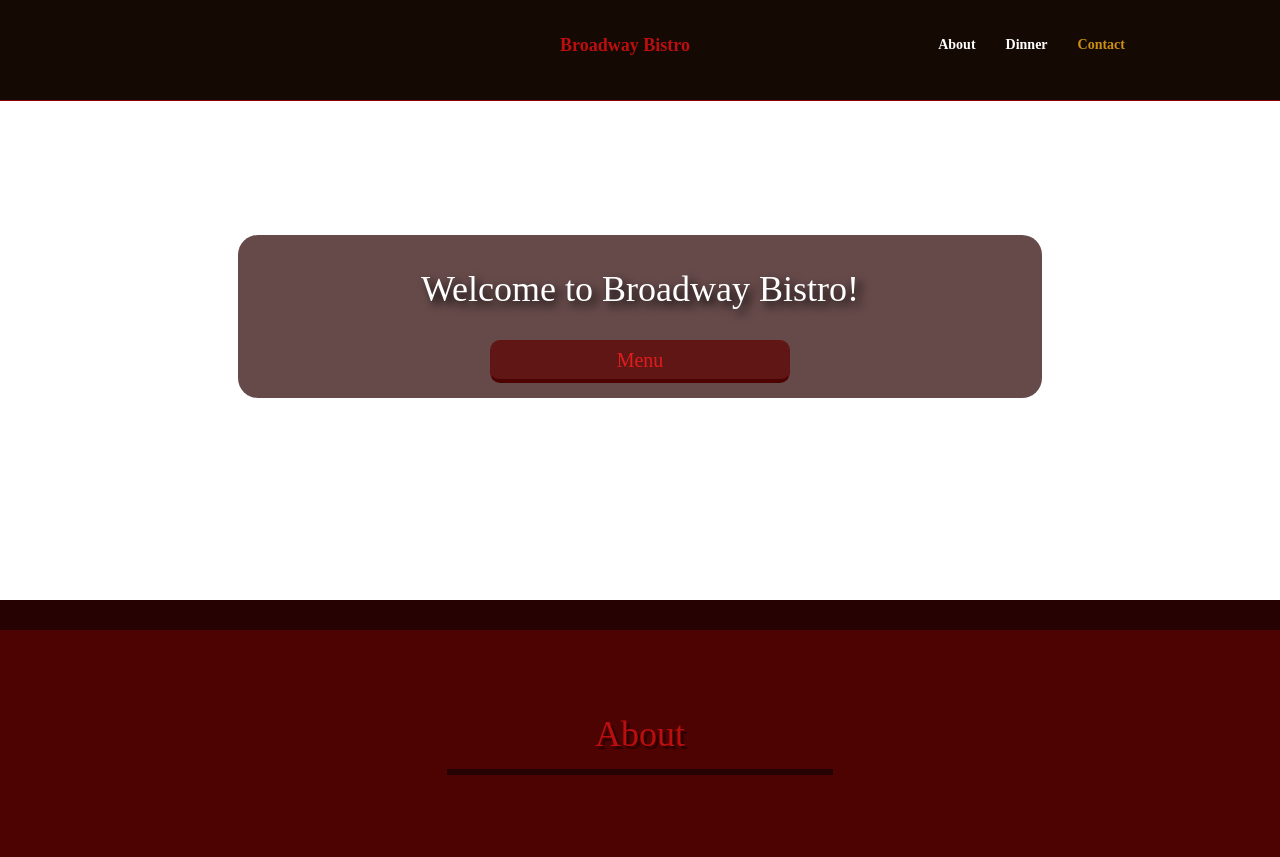
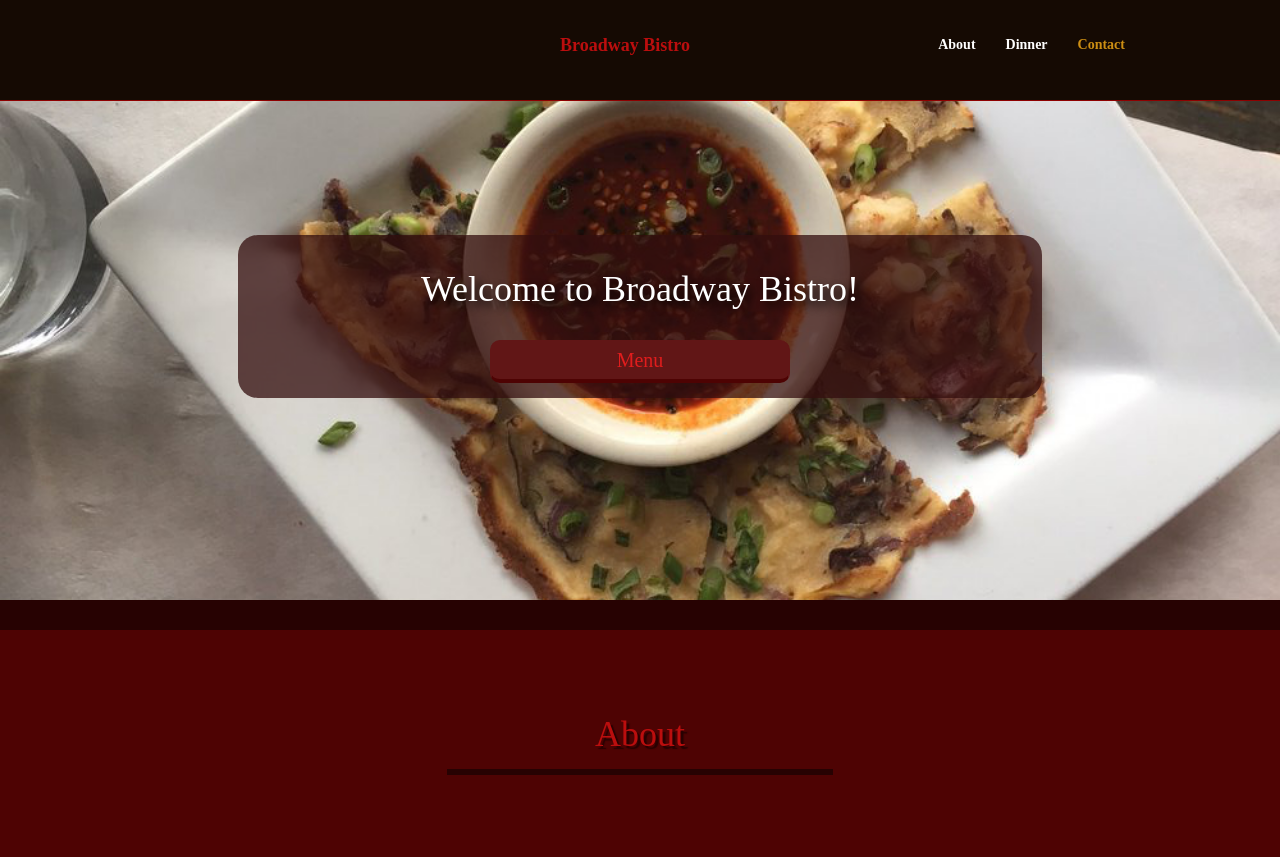
Before and after one commit to Micheruz/broadway, a website: page index.html in a window 1280 px wide. Shown: the top 857 px of the page. Drawn offline with Linux system fonts and the light colour scheme; a web font is replaced by a local one.

Commit message:
Add files via upload

```diff
--- a/css/style.css
+++ b/css/style.css
@@ -70,7 +70,11 @@ transition: .5s;
 .intro{
     height: auto;
     text-align: center;
-    background: url(../images/crepe.jpg ) no-repeat center  fixed / cover;
+    background: url(../images/crepe.jpg ) no-repeat center center fixed;
+  -webkit-background-size: cover;
+  -moz-background-size: cover;
+  -o-background-size: cover;
+  background-size: cover;
     height:600px;
     width: 100%;
     color: #fff;
```
